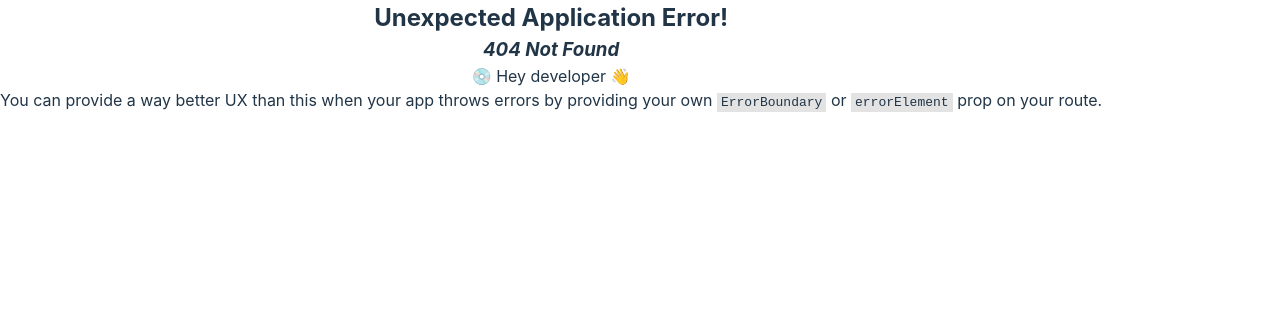
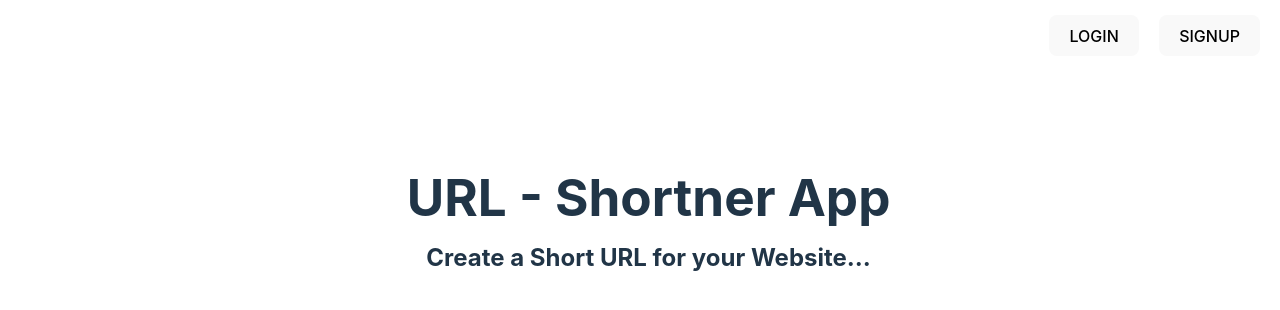
Before and after one commit to HemanthDL/URL-Shortener, a React (Vite) app in the folder frontend/: page / in a window 1280 px wide. Before the commit this address had no page. Shown: the top 310 px of the page. Built offline with nearby package versions, Linux system fonts and the light colour scheme.

Commit message:
Uploaded🚀

```diff
--- a/frontend/src/App.jsx
+++ b/frontend/src/App.jsx
@@ -11,7 +11,7 @@ import {createBrowserRouter , RouterProvider} from "react-router-dom"
 function App() {
   const router = createBrowserRouter([
     {
-      path : "/home",
+      path : "/",
       element : <><Main btnval1 = "login" btnval2 = "signup" /></>
     },
     {
--- a/frontend/src/components/Navbar.jsx
+++ b/frontend/src/components/Navbar.jsx
@@ -19,7 +19,7 @@ const Navbar = (props) => {
     const d = await response.json()
 
     if(d.success){
-      navigate("/home")
+      navigate("/")
       return
     }
     else{
```
